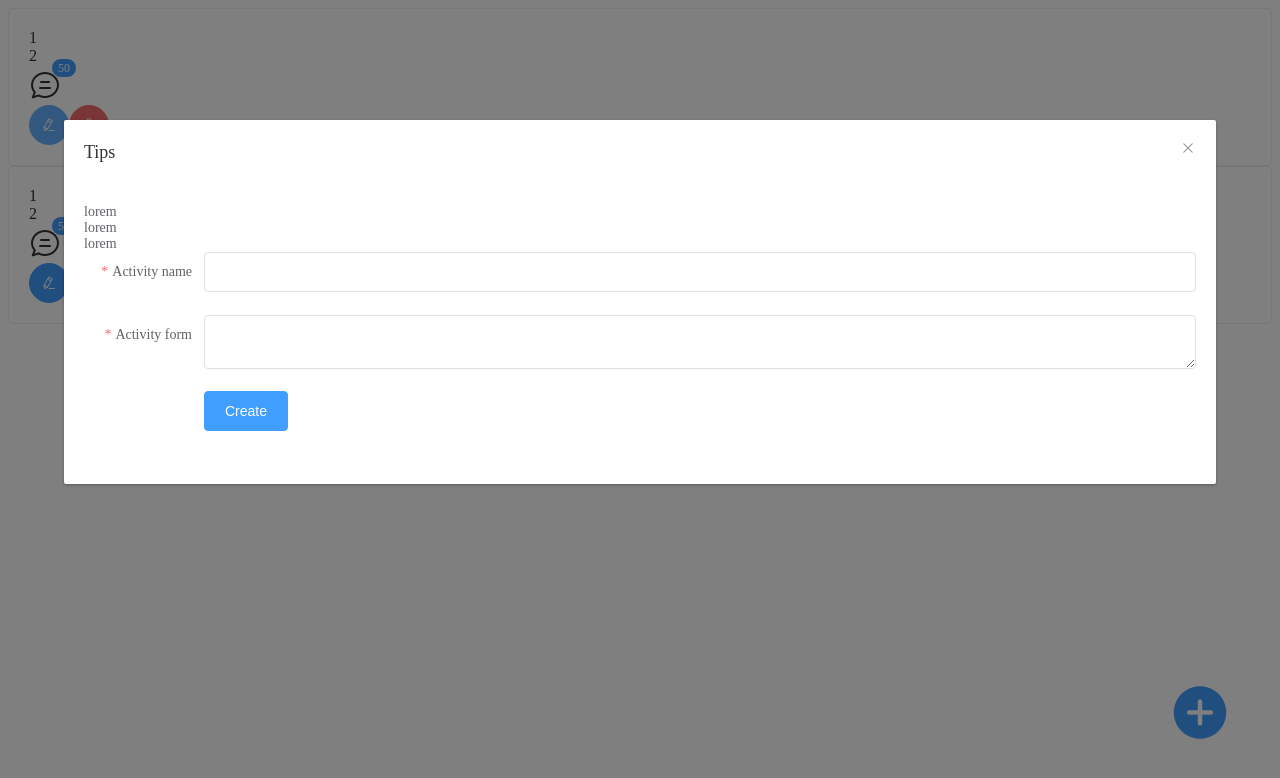
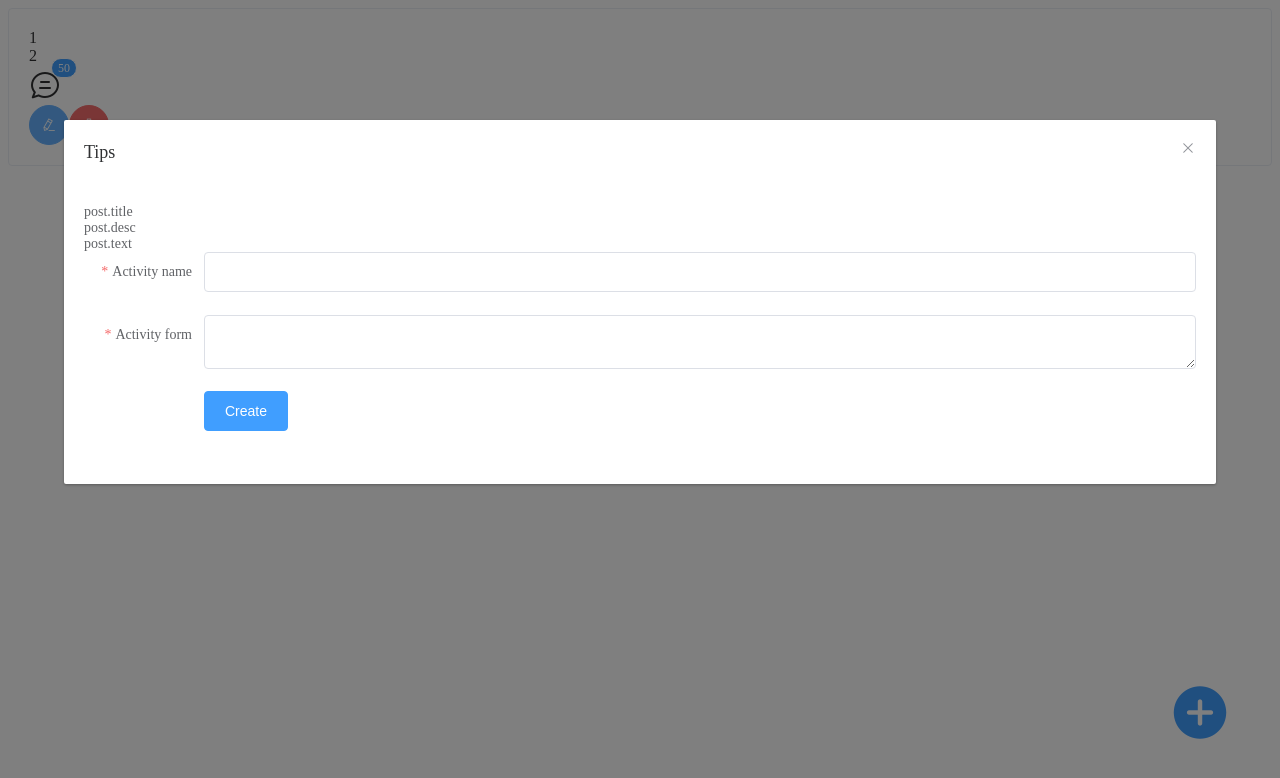
Before and after one commit to EvgeniiLu/vita-soft-test-task, a Vue app: page / in a window 1280 px wide. Both pictures are taken after a click on the button 49 px from the left and 125 px from the top of the page. Shown: the top 778 px of the page. Built offline with nearby package versions, Linux system fonts and the light colour scheme.

Commit message:
add modalpostinfo component

```diff
--- a/src/App.vue
+++ b/src/App.vue
@@ -4,7 +4,7 @@
       <template v-if="posts.length">
         <div
           class="post"
-          @click="dialogVisible = true"
+          @click="openPost"
           v-for="(item, key) of posts"
           :key="key"
         >
@@ -43,108 +43,49 @@
         <h1>Нет постов</h1>
       </template>
 
-      <div class="modal-post">
-        <el-dialog title="Tips" :visible.sync="dialogVisible" width="90%">
-          <div class="post-title">lorem</div>
-          <div class="post-description">lorem</div>
-          <div class="post-comments">lorem</div>
-
-          <div class="form">
-            <el-form
-              :model="ruleForm"
-              :rules="rules"
-              ref="ruleForm"
-              label-width="120px"
-              class="demo-ruleForm"
-            >
-              <el-form-item label="Activity name" prop="name">
-                <el-input v-model="ruleForm.name"></el-input>
-              </el-form-item>
-              <el-form-item label="Activity form" prop="desc">
-                <el-input type="textarea" v-model="ruleForm.desc"></el-input>
-              </el-form-item>
-              <el-form-item>
-                <el-button type="primary" @click="submitForm('ruleForm')"
-                  >Create</el-button
-                >
-              </el-form-item>
-            </el-form>
-          </div>
-        </el-dialog>
-      </div>
       <modal-post-area @add="addPost" />
+      <modal-post-info :visible="postInfoVisible" @vis="toglePost" />
     </div>
   </div>
 </template>
 
 <script>
 import ModalPostArea from "./components/ModalPostArea.vue";
+import ModalPostInfo from "./components/ModalPostInfo.vue";
 
 export default {
   name: "App",
+
   components: {
     ModalPostArea,
+    ModalPostInfo,
   },
 
   data() {
     return {
+      postInfoVisible: false,
+
       posts: [
         {
           title: "1",
           desc: "2",
           text: "3",
         },
-        {
-          title: "1",
-          desc: "2",
-          text: "3",
-        },
       ],
-
-      dialogVisible: false,
-
-      ruleForm: {
-        name: "",
-        desc: "",
-      },
-      rules: {
-        name: [
-          {
-            required: true,
-            message: "Please input Activity name",
-            trigger: "blur",
-          },
-          {
-            min: 3,
-            max: 5,
-            message: "Length should be 3 to 5",
-            trigger: "blur",
-          },
-        ],
-        desc: [
-          {
-            required: true,
-            message: "Please input activity form",
-            trigger: "blur",
-          },
-        ],
-      },
     };
   },
+
   methods: {
-    submitForm(formName) {
-      this.$refs[formName].validate((valid) => {
-        if (valid) {
-          alert("submit!");
-        } else {
-          console.log("error submit!!");
-          return false;
-        }
-      });
+    addPost(post) {
+      this.posts.unshift(post);
     },
 
-    addPost(post) {
-      this.posts.unshift(post);
+    openPost() {
+      this.postInfoVisible = true;
+    },
+
+    toglePost(param) {
+      this.postInfoVisible = param;
     },
   },
 };
--- a/src/components/ModalPostArea.vue
+++ b/src/components/ModalPostArea.vue
@@ -37,6 +37,7 @@
 <script>
 export default {
   name: "ModalPostArea",
+
   data() {
     return {
       titlePost: "",
@@ -47,6 +48,7 @@ export default {
         desc: "",
         text: "",
       },
+
       rules: {
         title: [
           {
@@ -78,6 +80,7 @@ export default {
       },
     };
   },
+
   methods: {
     createPost() {
       this.dialogVisible = true;
@@ -89,6 +92,11 @@ export default {
         if (valid) {
           this.$emit("add", this.form);
           this.dialogVisible = false;
+          this.form = {
+            title: "",
+            desc: "",
+            text: "",
+          };
         } else {
           console.log("error submit!!");
           return false;
--- /dev/null
+++ b/src/components/ModalPostInfo.vue
@@ -0,0 +1,97 @@
+<template>
+  <div class="modal-post-info">
+    <el-dialog title="Tips" :visible.sync="visiblePost" width="90%">
+      <div class="post-title">post.title</div>
+      <div class="post-description">post.desc</div>
+      <div class="post-comments">post.text</div>
+
+      <div class="form">
+        <el-form
+          :model="ruleForm"
+          :rules="rules"
+          ref="ruleForm"
+          label-width="120px"
+          class="demo-ruleForm"
+        >
+          <el-form-item label="Activity name" prop="name">
+            <el-input v-model="ruleForm.name"></el-input>
+          </el-form-item>
+          <el-form-item label="Activity form" prop="desc">
+            <el-input type="textarea" v-model="ruleForm.desc"></el-input>
+          </el-form-item>
+          <el-form-item>
+            <el-button type="primary" @click="submitForm('ruleForm')"
+              >Create</el-button
+            >
+          </el-form-item>
+        </el-form>
+      </div>
+    </el-dialog>
+  </div>
+</template>
+<script>
+export default {
+  name: "ModalPostInfo",
+
+  props: {
+    visible: Boolean,
+  },
+
+  watch: {
+    visible() {
+      this.visiblePost = this.visible;
+    },
+    visiblePost() {
+      this.$emit("vis", this.visiblePost);
+    },
+  },
+
+  data() {
+    return {
+      visiblePost: false,
+
+      ruleForm: {
+        name: "",
+        desc: "",
+      },
+
+      rules: {
+        name: [
+          {
+            required: true,
+            message: "Please input Activity name",
+            trigger: "blur",
+          },
+          {
+            min: 3,
+            max: 5,
+            message: "Length should be 3 to 5",
+            trigger: "blur",
+          },
+        ],
+        desc: [
+          {
+            required: true,
+            message: "Please input activity form",
+            trigger: "blur",
+          },
+        ],
+      },
+    };
+  },
+  methods: {
+    submitForm(formName) {
+      this.$refs[formName].validate((valid) => {
+        if (valid) {
+          alert("submit!");
+        } else {
+          console.log("error submit!!");
+          return false;
+        }
+      });
+    },
+  },
+};
+</script>
+
+<style lang="scss" scoped></style>
```
